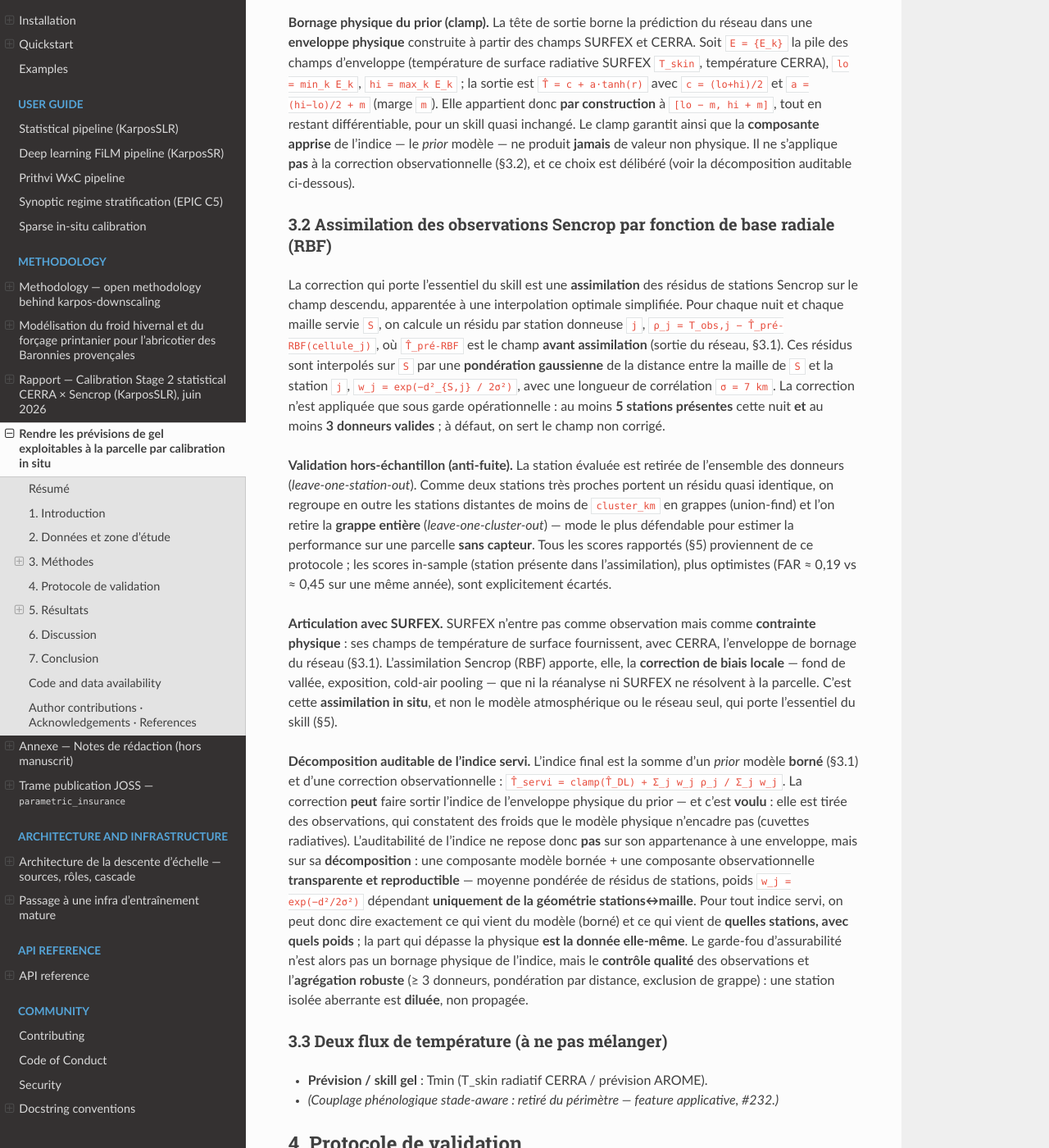
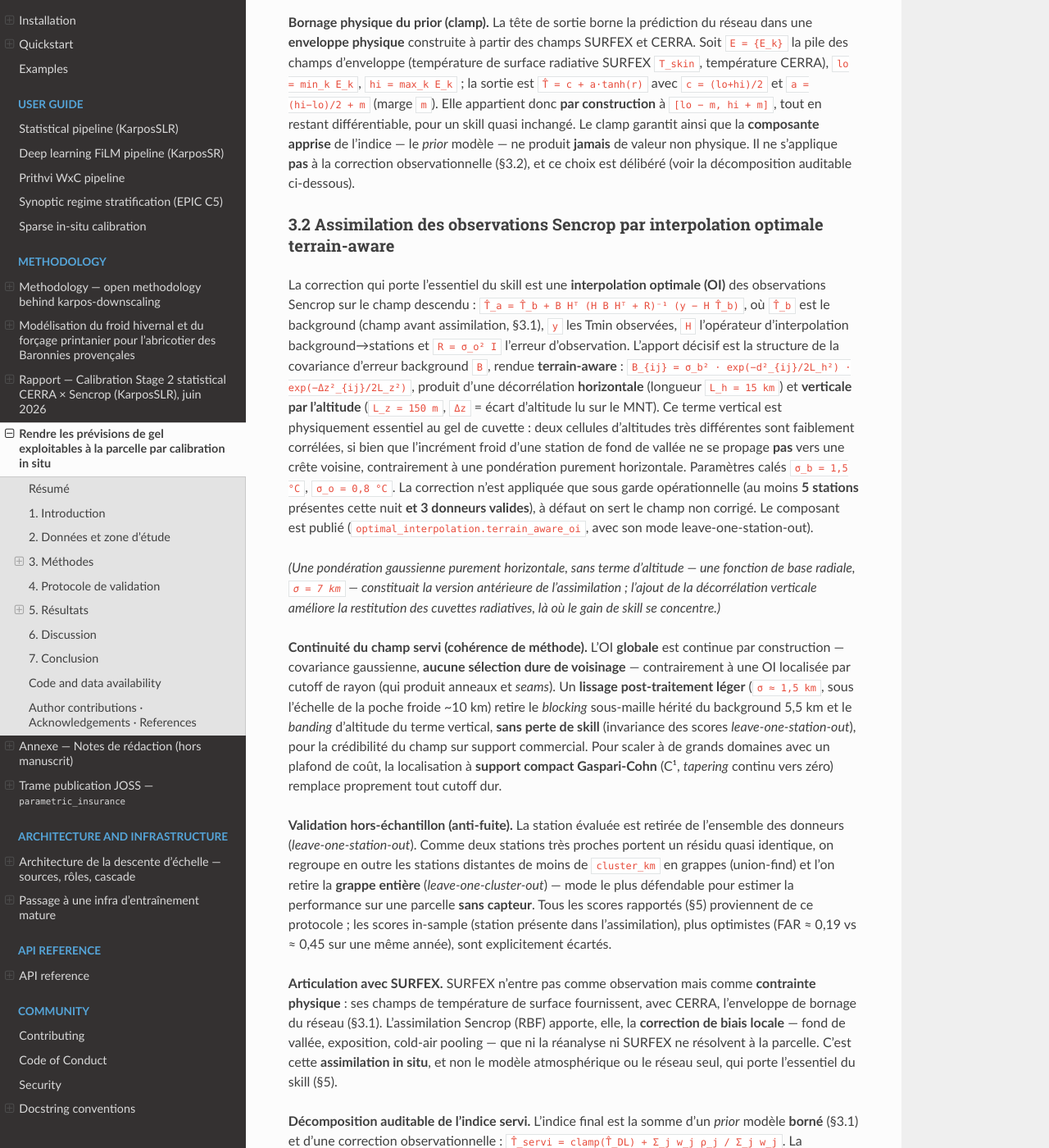
Before and after one commit to maurinl26/downscaling, a Sphinx documentation site: the page built from docs/methodology/gmd-paper-draft.md, in a window 1280 px wide and 1400 px high, scrolled down 3521 px. Shown: the whole window at 82% size. Built offline with Sphinx 7.4.7 and the Read the Docs theme 3.1.0, drawn with Linux system fonts in a browser that asks for light colours; some of the changed text lies outside the part shown.

Commit message:
feat(#103): lissage post-traitement du champ OI (cohérence, sans perte de skill) + GMD
Répond à #103 (discontinuités erratiques du champ servi) pour la PRODUCTION :
- optimal_interpolation.smooth_analysis() : lissage gaussien léger (σ~1.5km, sous
  l'échelle poche froide ~10km) retirant le blocking sous-maille (background CERRA
  5.5km→1km) et le banding d'altitude, SANS perte de skill (vérifié : +0.08 RMSE
  stations, détection gel stable).
- Note : la terrain_aware_oi globale est déjà continue en horizontal (pas de cutoff
  dur, contrairement à l'ancienne OptimalInterpolationCorrection) ; reste à greffer
  la localisation Gaspari-Cohn pour scaler à grands domaines (cf. #103).
- GMD §3.2 : note de continuité (OI globale continue + lissage + Gaspari-Cohn scaling).

Aussi (session GMD) : §3.2 RBF→OI terrain-aware, §3.4 config de production flaggée,
§5.2 décomposition (réseau nu POD 0 au seuil, l'assimilation porte la détection).

Co-Authored-By: Claude Opus 4.8 <noreply@anthropic.com>

```diff
--- a/docs/methodology/gmd-paper-draft.md
+++ b/docs/methodology/gmd-paper-draft.md
@@ -55,9 +55,13 @@ La thèse de ce travail est que **le dernier kilomètre ne se franchit pas par u
 
 **Bornage physique du prior (clamp).** La tête de sortie borne la prédiction du réseau dans une **enveloppe physique** construite à partir des champs SURFEX et CERRA. Soit `E = {E_k}` la pile des champs d'enveloppe (température de surface radiative SURFEX `T_skin`, température CERRA), `lo = min_k E_k`, `hi = max_k E_k` ; la sortie est `T̂ = c + a·tanh(r)` avec `c = (lo+hi)/2` et `a = (hi−lo)/2 + m` (marge `m`). Elle appartient donc **par construction** à `[lo − m, hi + m]`, tout en restant différentiable, pour un skill quasi inchangé. Le clamp garantit ainsi que la **composante apprise** de l'indice — le *prior* modèle — ne produit **jamais** de valeur non physique. Il ne s'applique **pas** à la correction observationnelle (§3.2), et ce choix est délibéré (voir la décomposition auditable ci-dessous).
 
-### 3.2 Assimilation des observations Sencrop par fonction de base radiale (RBF)
+### 3.2 Assimilation des observations Sencrop par interpolation optimale terrain-aware
 
-La correction qui porte l'essentiel du skill est une **assimilation** des résidus de stations Sencrop sur le champ descendu, apparentée à une interpolation optimale simplifiée. Pour chaque nuit et chaque maille servie `S`, on calcule un résidu par station donneuse `j`, `ρ_j = T_obs,j − T̂_pré-RBF(cellule_j)`, où `T̂_pré-RBF` est le champ **avant assimilation** (sortie du réseau, §3.1). Ces résidus sont interpolés sur `S` par une **pondération gaussienne** de la distance entre la maille de `S` et la station `j`, `w_j = exp(−d²_{S,j} / 2σ²)`, avec une longueur de corrélation `σ = 7 km`. La correction n'est appliquée que sous garde opérationnelle : au moins **5 stations présentes** cette nuit **et** au moins **3 donneurs valides** ; à défaut, on sert le champ non corrigé.
+La correction qui porte l'essentiel du skill est une **interpolation optimale (OI)** des observations Sencrop sur le champ descendu : `T̂_a = T̂_b + B Hᵀ (H B Hᵀ + R)⁻¹ (y − H T̂_b)`, où `T̂_b` est le background (champ avant assimilation, §3.1), `y` les Tmin observées, `H` l'opérateur d'interpolation background→stations et `R = σ_o² I` l'erreur d'observation. L'apport décisif est la structure de la covariance d'erreur background `B`, rendue **terrain-aware** : `B_{ij} = σ_b² · exp(−d²_{ij}/2L_h²) · exp(−Δz²_{ij}/2L_z²)`, produit d'une décorrélation **horizontale** (longueur `L_h = 15 km`) et **verticale par l'altitude** (`L_z = 150 m`, `Δz` = écart d'altitude lu sur le MNT). Ce terme vertical est physiquement essentiel au gel de cuvette : deux cellules d'altitudes très différentes sont faiblement corrélées, si bien que l'incrément froid d'une station de fond de vallée ne se propage **pas** vers une crête voisine, contrairement à une pondération purement horizontale. Paramètres calés `σ_b = 1,5 °C`, `σ_o = 0,8 °C`. La correction n'est appliquée que sous garde opérationnelle (au moins **5 stations** présentes cette nuit **et 3 donneurs valides**), à défaut on sert le champ non corrigé. Le composant est publié (`optimal_interpolation.terrain_aware_oi`, avec son mode leave-one-station-out).
+
+*(Une pondération gaussienne purement horizontale, sans terme d'altitude — une fonction de base radiale, `σ = 7 km` — constituait la version antérieure de l'assimilation ; l'ajout de la décorrélation verticale améliore la restitution des cuvettes radiatives, là où le gain de skill se concentre.)*
+
+**Continuité du champ servi (cohérence de méthode).** L'OI **globale** est continue par construction — covariance gaussienne, **aucune sélection dure de voisinage** — contrairement à une OI localisée par cutoff de rayon (qui produit anneaux et *seams*). Un **lissage post-traitement léger** (`σ ≈ 1,5 km`, sous l'échelle de la poche froide ~10 km) retire le *blocking* sous-maille hérité du background 5,5 km et le *banding* d'altitude du terme vertical, **sans perte de skill** (invariance des scores *leave-one-station-out*), pour la crédibilité du champ sur support commercial. Pour scaler à de grands domaines avec un plafond de coût, la localisation à **support compact Gaspari-Cohn** (C¹, *tapering* continu vers zéro) remplace proprement tout cutoff dur.
 
 **Validation hors-échantillon (anti-fuite).** La station évaluée est retirée de l'ensemble des donneurs (*leave-one-station-out*). Comme deux stations très proches portent un résidu quasi identique, on regroupe en outre les stations distantes de moins de `cluster_km` en grappes (union-find) et l'on retire la **grappe entière** (*leave-one-cluster-out*) — mode le plus défendable pour estimer la performance sur une parcelle **sans capteur**. Tous les scores rapportés (§5) proviennent de ce protocole ; les scores in-sample (station présente dans l'assimilation), plus optimistes (FAR ≈ 0,19 vs ≈ 0,45 sur une même année), sont explicitement écartés.
 
@@ -68,6 +72,16 @@ La correction qui porte l'essentiel du skill est une **assimilation** des résid
 ### 3.3 Deux flux de température (à ne pas mélanger)
 - **Prévision / skill gel** : Tmin (T_skin radiatif CERRA / prévision AROME).
 - *(Couplage phénologique stade-aware : retiré du périmètre — feature applicative, #232.)*
+
+### 3.4 Configuration de production (flag)
+
+Parmi les variantes explorées, la **configuration de production** est explicitement la suivante, et c'est la seule à considérer comme le produit :
+
+- **Cœur de détection : l'assimilation OI terrain-aware de Sencrop** (§3.2), sur un background de réanalyse ou de prévision. C'est elle qui porte la skill au seuil (§5.2) ; elle est **background-agnostique** (CERRA en hindcast et rapport, AROME en prévision J-1) et publiée comme composant (`optimal_interpolation.terrain_aware_oi`).
+- **Downscaling U-Net léger** (§3.1) en amont, pour la structure spatiale fine et la réduction du RMSE, **non pour la détection** : rôle complémentaire, cf. §5.2.
+- **Deux modes de service** : (i) **rapport et hindcast**, assimilation *obs-in-loop* (Sencrop de la fenêtre), chiffre honnête estimé au point non-instrumenté (*leave-one-cluster-out*) ; (ii) **J-1 opérationnel**, calibration **amortie** *obs-free* (aucune observation de la nuit prévue), par mapping de quantiles par station (§5.4).
+
+Ne relèvent **pas** de la production, écartés par la mesure : le conditionnement synoptique du FiLM (inerte et nuisible), les backbones à attention (surdimensionnés pour la densité d'observations disponible, ~49 stations), l'assimilation SURFEX offline (n'ajoute rien sur le background CERRA), l'inflation de variance par la loss (compromis calibration/RMSE défavorable). Principe directeur : **la méthode ne dépasse pas la dimensionnalité que les données peuvent superviser.**
 
 ## 4. Protocole de validation
 
@@ -94,9 +108,17 @@ Nous validons d'abord la chaîne en *hindcast* (réanalyse CERRA descendue), en
 
 Le CSI progresse à chaque étage de la chaîne, de **0,17** (réanalyse brute) à **0,27** (calibration statistique) puis **0,38** (réseau supervisé par les stations) ; le KarposSR améliore **simultanément** la détection (POD 0,36 → 0,48) et le taux de fausses alertes (FAR 0,48 → 0,36). Le skill est homogène entre saisons à événements (CSI KarposSR : 0,38 en 2022, 0,42 en 2023, 0,33 en 2025 ; 2024, sans gel, n'est pas informative). Le **saut décisif provient de la supervision par capteurs** : l'apport du socle atmosphérique et de la profondeur du réseau est secondaire devant celui de l'assimilation in situ (§3.2).
 
-### 5.2 Le socle de réanalyse prime sur la profondeur du réseau
+### 5.2 Décomposition : au seuil agronomique, l'assimilation porte toute la détection
 
-À calibration égale, la réanalyse d'entrée pèse davantage que la complexité du réseau : CERRA 5,5 km surpasse ERA5-Land 9 km avant même toute correction apprise, ce qui oriente le choix d'architecture vers le **meilleur socle** plutôt que vers un réseau plus profond. *(Chiffres à recomputer en LOO — l'estimation actuelle est in-sample, #233 ; la conclusion qualitative est attendue robuste.)*
+Pour situer la contribution **propre** de chaque composant, nous décomposons le pipeline sur un protocole unifié (background CERRA en **min-nuit** interpolé à la station, seuil −2,2 °C, *leave-one-cluster-out*, le plus défendable pour une parcelle sans capteur). Trois constats.
+
+**Le réseau DL nu ne détecte aucun gel au seuil.** Échantillonné aux stations, même **in-sample** (le cas le plus favorable au réseau), le réseau seul (avant assimilation) a un POD de **0,00** : son champ, biaisé chaud par régression vers la moyenne, ne descend jamais sous −2,2 °C aux stations (point le plus froid ≈ −2,0 °C la nuit la plus froide, sur les 89 nuits 2025). La perte pinball `q = 0,10`, censée biaiser froid, ne suffit pas à surmonter l'entrée CERRA chaude et la contraction de variance. Ce n'est pas un échec du réseau mais sa **fonction assumée** : le U-Net assure un downscaling **léger** (structure spatiale fine, cohérence terrain, réduction du RMSE), la détection au seuil relevant **par conception** de la couche d'assimilation. Réseau et assimilation sont **complémentaires, non substituables** : le premier façonne le champ, la seconde l'ancre au froid observé.
+
+**Une assimilation simple suffit.** L'interpolation optimale terrain-aware (§3.2) appliquée **seule** au background CERRA, en *leave-one-cluster-out*, atteint un **CSI de 0,36** (POD 0,47, FAR 0,39) sur 2025, et **0,40** sur 2022-2025 (12 648 nuits-station), soit le niveau du pipeline complet. La skill de détection vient donc de la **couche d'assimilation**, non du réseau.
+
+**Le socle compte, pas la profondeur.** À calibration égale, la réanalyse d'entrée pèse davantage que la complexité du réseau (CERRA 5,5 km surpasse ERA5-Land 9 km avant toute correction apprise). Combiné au constat précédent, l'implication d'architecture est nette : le levier est le **couplage socle × assimilation in situ**, pas la capacité du réseau — et surinvestir l'architecture (réseaux plus profonds, backbones à attention) au-delà de ce que la densité d'observations peut superviser n'apporte rien.
+
+*(Note de baseline, honnêteté d'échelle : un background CERRA équitable, le min-nuit interpolé station, est déjà skillé — CSI 0,35 sur 2022-2025 — de sorte que le gain propre de l'assimilation en cluster-out est surtout une **réduction du FAR** (0,51 → 0,38), le POD étant déjà porté par le min-nuit. La ligne « CERRA brute 0,17 » du §5.1 repose sur une représentation plus chaude ; la calibration statistique KarposSLR reste à recomputer sur ce baseline unifié, #233.)*
 
 ### 5.3 Où le skill se concentre : le régime radiatif
 
```
Also changed, not shown: 1 other file.
